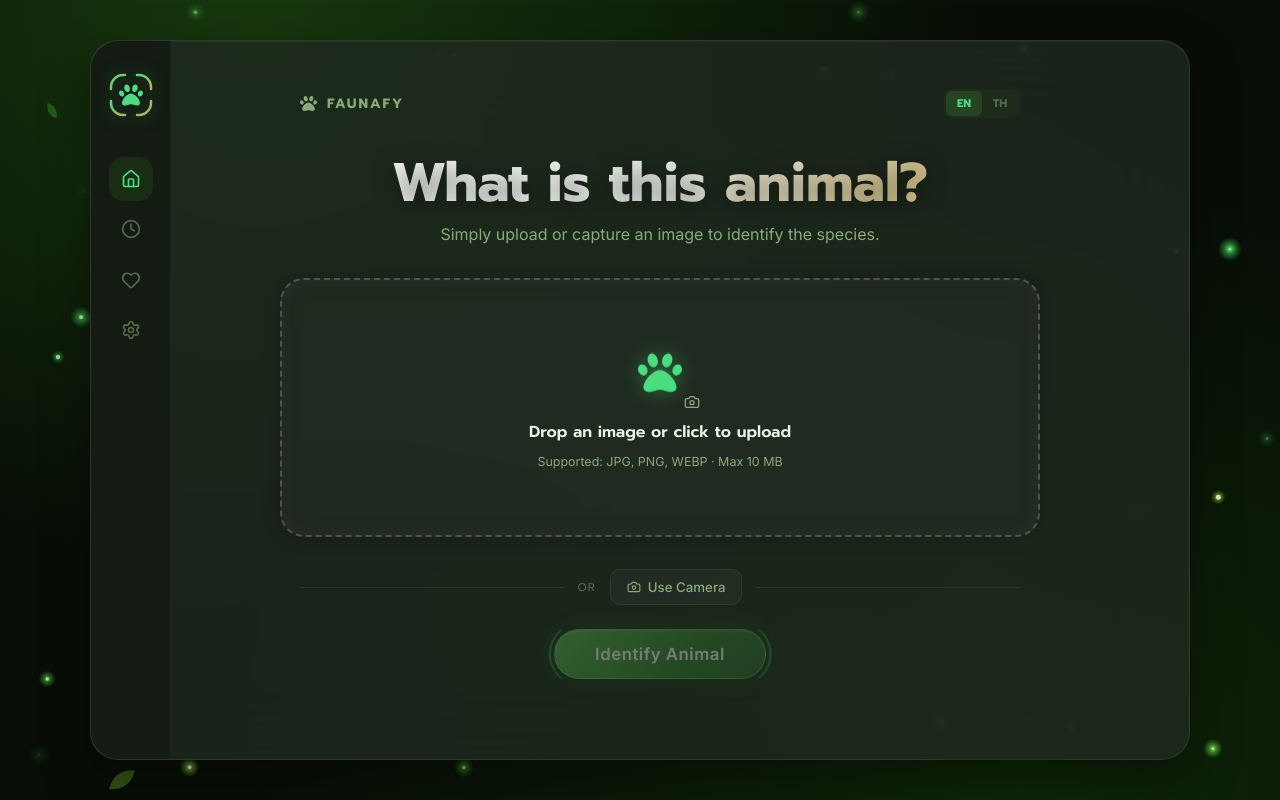
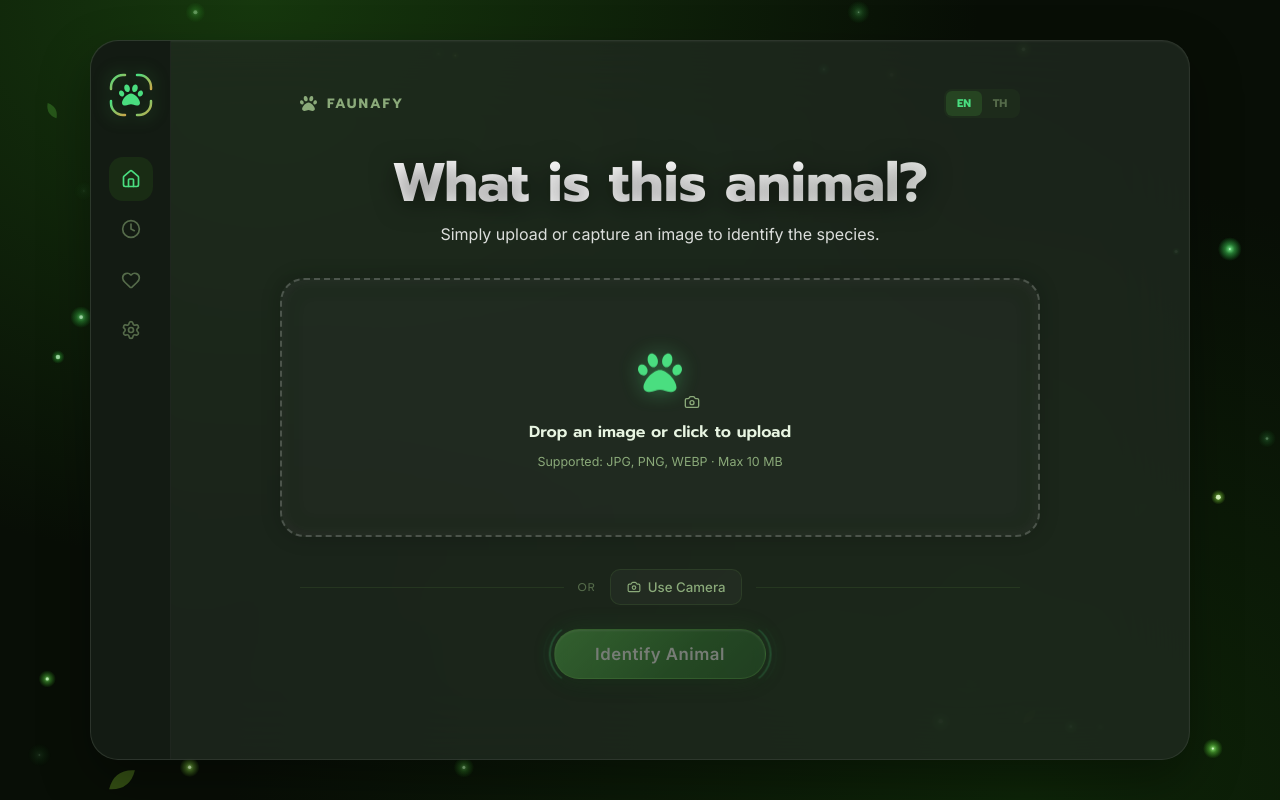
Before and after one commit to K-mangda/animal-identifier, a Next.js app: page / in a window 1280 px wide. Built offline with nearby package versions, Linux system fonts and the light colour scheme.

Commit message:
style: change title and subtitle colors to bright white for better contrast

```diff
--- a/app/page.module.css
+++ b/app/page.module.css
@@ -197,15 +197,15 @@
   font-weight: 800;
   line-height: 1.1;
   margin-bottom: 0.5rem;
-  background: linear-gradient(135deg, #ffffff 0%, #e8ece6 50%, #c8a84b 100%);
+  background: linear-gradient(135deg, #ffffff 0%, #ffffff 60%, #e2e8e0 100%);
   -webkit-background-clip: text;
   -webkit-text-fill-color: transparent;
   background-clip: text;
-  text-shadow: 0 4px 24px rgba(0, 0, 0, 0.4);
+  text-shadow: 0 4px 24px rgba(0, 0, 0, 0.5);
 }
 
 .subtitle {
-  color: var(--text-2);
+  color: rgba(255, 255, 255, 0.85);
   font-size: clamp(0.9rem, 2vw, 1rem);
   line-height: 1.5;
 }
```
